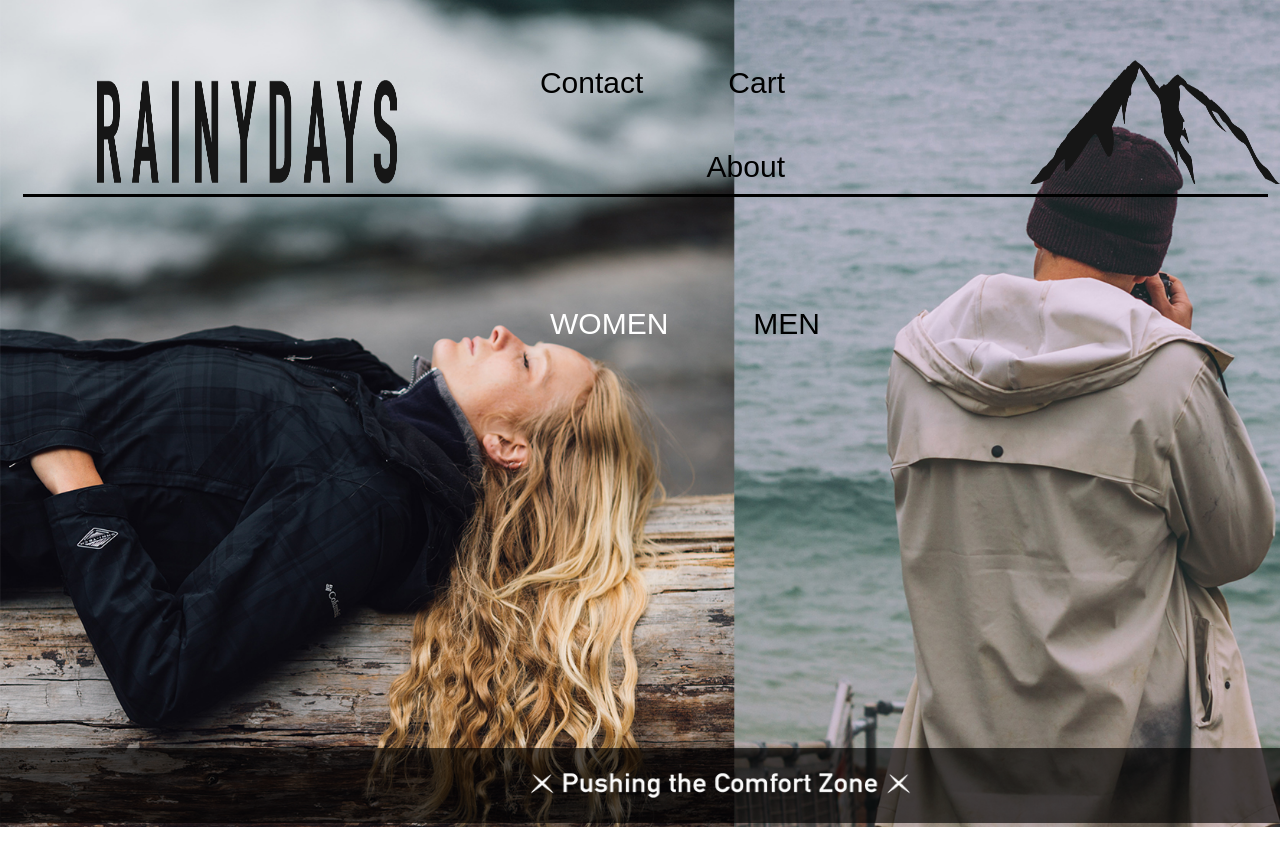
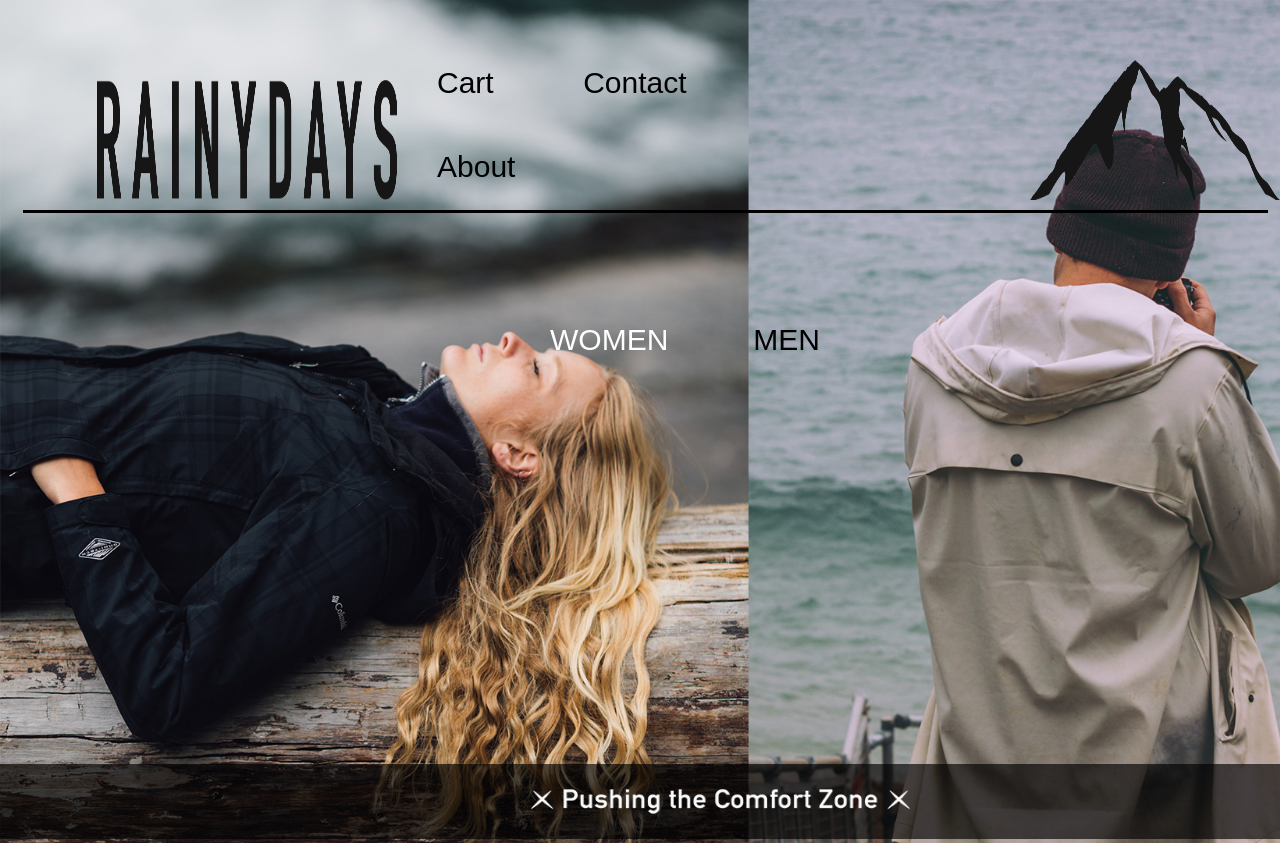
Before and after one commit to KineOnes/RainyDays, a plain HTML site: page index.html in a window 1280 px wide. Shown: the top 843 px of the page. Drawn offline with Linux system fonts and the light colour scheme.

Commit message:
Update styles.css

```diff
--- a/css/styles.css
+++ b/css/styles.css
@@ -31,7 +31,7 @@ body {
   float: right;
   max-width: 250px;
   margin-top: 60px;
-  padding-left: 160px;
+  padding-left: 150px;
 }
 
 .item {
@@ -42,7 +42,6 @@ body {
 }
 
 nav li {
-  float: right;
   padding: 0px;
   display: inline-block;
   margin-top: 50px;
```
